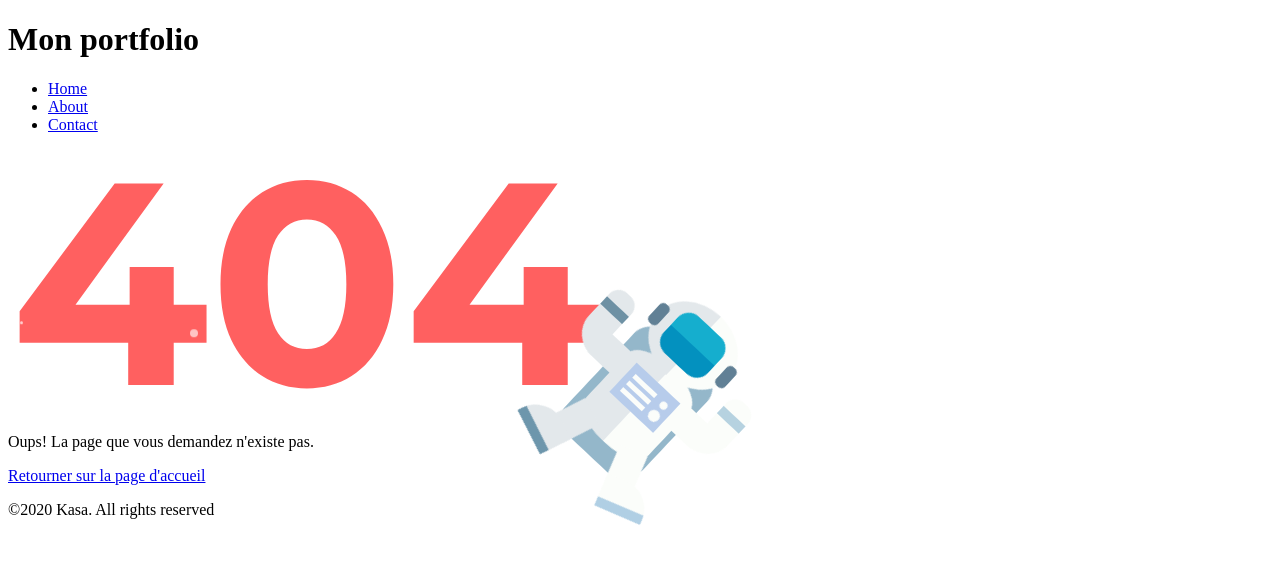
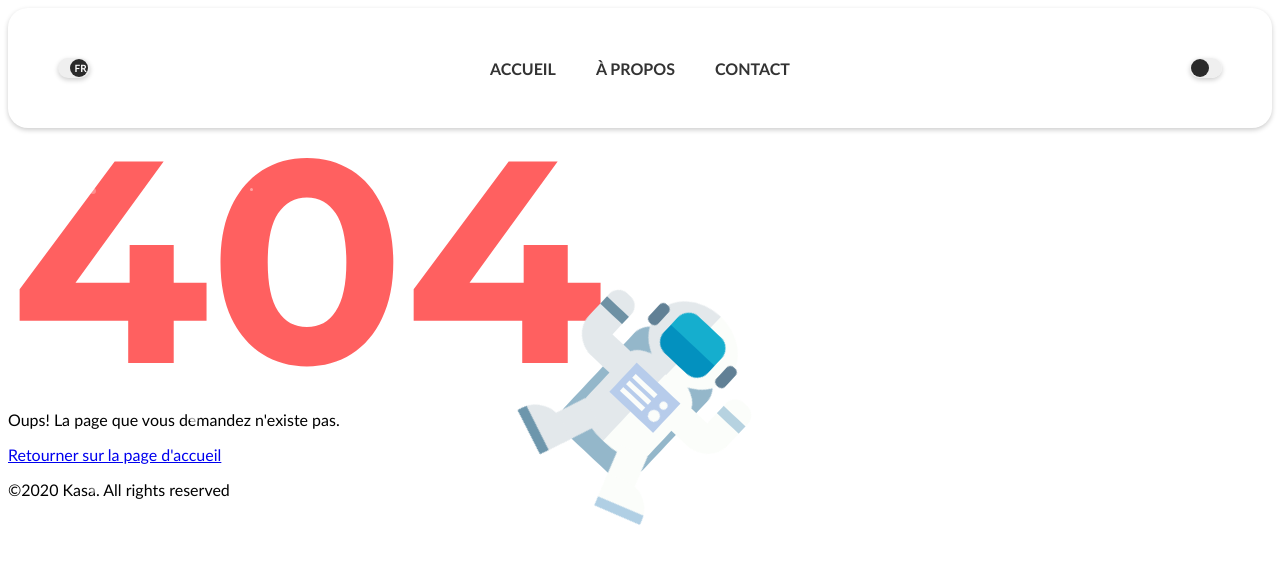
Before and after one commit to Vinny031/OPENCLASSROOMS_P8, a React (Vite) app: page /error in a window 1280 px wide. Shown: the top 564 px of the page. Built offline with nearby package versions, Linux system fonts and the light colour scheme.

Commit message:
Ajout du header et mise en forme de la partie Nav, Toggle pour switch vers le darkmode et Toggle pour switch de language. Ajout du scss associé et lien vers les différentes couches jusqu'au main.scss.

```diff
--- a/src/components/Header/index.jsx
+++ b/src/components/Header/index.jsx
@@ -1,14 +1,18 @@
+import ThemeToggle from "../Toggle_DarkMode"
+import LanguageToggle from "../Toggle_Language"
+
 const Header = () => {
     return (
-        <header>
-            <h1>Mon portfolio</h1>
-            <nav>
+        <header className="header">
+            <LanguageToggle />
+            <nav className="nav">
                 <ul>
-                    <li><a href="/">Home</a></li>
-                    <li><a href="/about">About</a></li>
+                    <li><a href="/">Accueil</a></li>
+                    <li><a href="/about">À propos</a></li>
                     <li><a href="/contact">Contact</a></li>
                 </ul>
             </nav>
+            <ThemeToggle />
         </header>
     )
 }
--- /dev/null
+++ b/src/components/Toggle_DarkMode/index.jsx
@@ -0,0 +1,29 @@
+import { useState, useEffect } from "react";
+
+export default function ThemeToggle() {
+  const [darkMode, setDarkMode] = useState(
+    localStorage.getItem("theme") === "dark"
+  );
+
+  useEffect(() => {
+    if (darkMode) {
+      document.documentElement.classList.add("dark");
+      localStorage.setItem("theme", "dark");
+    } else {
+      document.documentElement.classList.remove("dark");
+      localStorage.setItem("theme", "light");
+    }
+  }, [darkMode]);
+
+  return (
+    <label className="theme-toggle">
+      <input
+        type="checkbox"
+        className="theme-checkbox"
+        checked={darkMode}
+        onChange={() => setDarkMode(!darkMode)}
+      />
+      <span className="slider"></span>
+    </label>
+  );
+}
--- /dev/null
+++ b/src/components/Toggle_Language/index.jsx
@@ -0,0 +1,27 @@
+import { useState } from "react";
+
+const LanguageToggle = () => {
+  const [isEnglish, setIsEnglish] = useState(true);
+
+  const handleToggle = () => {
+    setIsEnglish(!isEnglish);
+// Insérer ici la logique pour changer la langue de l'application
+  };
+
+  return (
+    <label className="language-toggle">
+      <input
+        type="checkbox"
+        className="language-checkbox"
+        checked={isEnglish}
+        onChange={handleToggle}
+      />
+      <span className="slider">
+        <span className="lang-en">EN</span>
+        <span className="lang-fr">FR</span>
+      </span>
+    </label>
+  );
+};
+
+export default LanguageToggle;
--- a/src/styles/components/header.scss
+++ b/src/styles/components/header.scss
@@ -0,0 +1,63 @@
+@use '@/styles/components/toggle_darkmode.scss' as*;
+@use '@/styles/components/toggle_language.scss' as*;
+
+$header-bg: rgba(255, 255, 255, 0.1);
+$header-bg-scrolled: rgba(255, 255, 255, 0.7);
+$text-color: #333;
+$hover-color: #000;
+$font-family: "Gill Sans", sans-serif;
+
+body {
+  font-family: $font-family;
+}
+
+.header {
+  position: sticky;
+  top: 0;
+  width: 100%;
+  background: $header-bg;
+  backdrop-filter: blur(10px);
+  -webkit-backdrop-filter: blur(10px);
+  padding: 10px 0;
+  transition: background 0.3s;
+  box-shadow: 0 2px 5px rgba(0, 0, 0, 0.2);
+  border-radius: 20px;
+  display: flex;
+  justify-content: space-between;
+  align-items: center;
+  height: 100px;
+
+  &.scrolled {
+    background: $header-bg-scrolled;
+  }
+}
+
+.nav {
+  width: 100%;
+  display: flex;
+  justify-content: center;
+  align-items: center;
+
+  ul {
+    list-style: none;
+    padding: 0;
+    margin: 0;
+    display: flex;
+    justify-content: center;
+    gap: 20px;
+    height: 100%;
+  }
+
+  a {
+    text-decoration: none;
+    color: $text-color;
+    font-weight: bold;
+    padding: 10px;
+    text-transform: uppercase;
+    transition: color 0.3s;
+
+    &:hover {
+      color: $hover-color;
+    }
+  }
+}
--- /dev/null
+++ b/src/styles/components/toggle_darkmode.scss
@@ -0,0 +1,67 @@
+$toggle-width: 40px;
+$toggle-height: 20px;
+$circle-size: 18px;
+$light-color: #efefef;
+$dark-color: #2a2a2a;
+
+.theme-toggle {
+  display: inline-block;
+  position: relative;
+  width: $toggle-width;
+  height: $toggle-height;
+  cursor: pointer;
+  margin: 50px;
+
+  .theme-checkbox {
+    appearance: none;
+    width: 100%;
+    height: 100%;
+    position: absolute;
+    opacity: 0;
+    cursor: pointer;
+  }
+
+  .slider {
+    width: 100%;
+    height: 100%;
+    background: linear-gradient(to right, $light-color 50%, $dark-color 50%);
+    background-size: 205%;
+    background-position: 0;
+    border-radius: 99em;
+    position: absolute;
+    box-shadow: 0 2px 5px rgba(0, 0, 0, 0.2);
+    transition: background 0.4s;
+
+    &::before {
+      content: "";
+      width: $circle-size;
+      height: $circle-size;
+      position: absolute;
+      top: 1px;
+      left: 1px;
+      background: linear-gradient(to right, $light-color 50%, $dark-color 50%);
+      background-size: 205%;
+      background-position: 100%;
+      border-radius: 50%;
+      transition: all 0.4s;
+    }
+  }
+
+  .theme-checkbox:checked + .slider {
+    background-position: 100%;
+
+    &::before {
+      left: calc(100% - #{$circle-size} - 1px);
+      background-position: 0;
+    }
+  }
+}
+
+html.dark {
+  background-color: #111;
+  color: #fff;
+
+  a {
+    color: #bbb;
+  }
+}
--- /dev/null
+++ b/src/styles/components/toggle_language.scss
@@ -0,0 +1,83 @@
+$toggle-width: 40px;
+$toggle-height: 20px;
+$circle-size: 18px;
+$light-color: #efefef;
+$dark-color: #2a2a2a;
+$text-color: #fff;
+
+.language-toggle {
+  display: inline-block;
+  position: relative;
+  width: $toggle-width;
+  height: $toggle-height;
+  cursor: pointer;
+  margin: 50px;
+
+  .language-checkbox {
+    appearance: none;
+    width: 100%;
+    height: 100%;
+    position: absolute;
+    opacity: 0;
+    cursor: pointer;
+  }
+
+  .slider {
+    width: 100%;
+    height: 100%;
+    background: $light-color;
+    border-radius: 99em;
+    position: absolute;
+    box-shadow: 0 2px 5px rgba(0, 0, 0, 0.2);
+    transition: background 0.4s;
+
+    &::before {
+      content: "";
+      width: $circle-size;
+      height: $circle-size;
+      position: absolute;
+      top: 1px;
+      left: 1px;
+      background: $dark-color;
+      border-radius: 50%;
+      transition: all 0.4s;
+    }
+
+    .lang-en,
+    .lang-fr {
+      position: absolute;
+      top: 50%;
+      transform: translateY(-50%);
+      font-size: 10px;
+      font-weight: bold;
+      color: $text-color;
+      transition: color 0.4s;
+    }
+
+    .lang-en {
+      left: 3px;
+      opacity: 1;
+    }
+
+    .lang-fr {
+      right: 3px;
+      opacity: 0;
+    }
+  }
+
+  .language-checkbox:checked + .slider {
+    background: $light-color;
+
+    &::before {
+      left: calc(100% - #{$circle-size} - 2px);
+    }
+
+    .lang-en {
+      opacity: 0;
+    }
+
+    .lang-fr {
+      opacity: 1;
+    }
+  }
+}
--- a/src/styles/main.scss
+++ b/src/styles/main.scss
@@ -1,3 +1,4 @@
-@use '@/styles/components/astronaut.scss' as *;
+@use '@/styles/pages/error.scss' as*;
+@use '@/styles/pages/home.scss' as*;
 
 @import url('https://fonts.googleapis.com/css2?family=Montserrat:wght@400;500&display=swap');
--- a/src/styles/pages/error.scss
+++ b/src/styles/pages/error.scss
@@ -0,0 +1,2 @@
+@use '@/styles/components/astronaut.scss' as *;
+@use '@/styles/components/header.scss' as*;
--- a/src/styles/pages/home.scss
+++ b/src/styles/pages/home.scss
@@ -0,0 +1 @@
+@use '@/styles/components/header.scss' as*;
```
Also changed, not shown: 1 other file (tests, documents, lock files or other folders).
